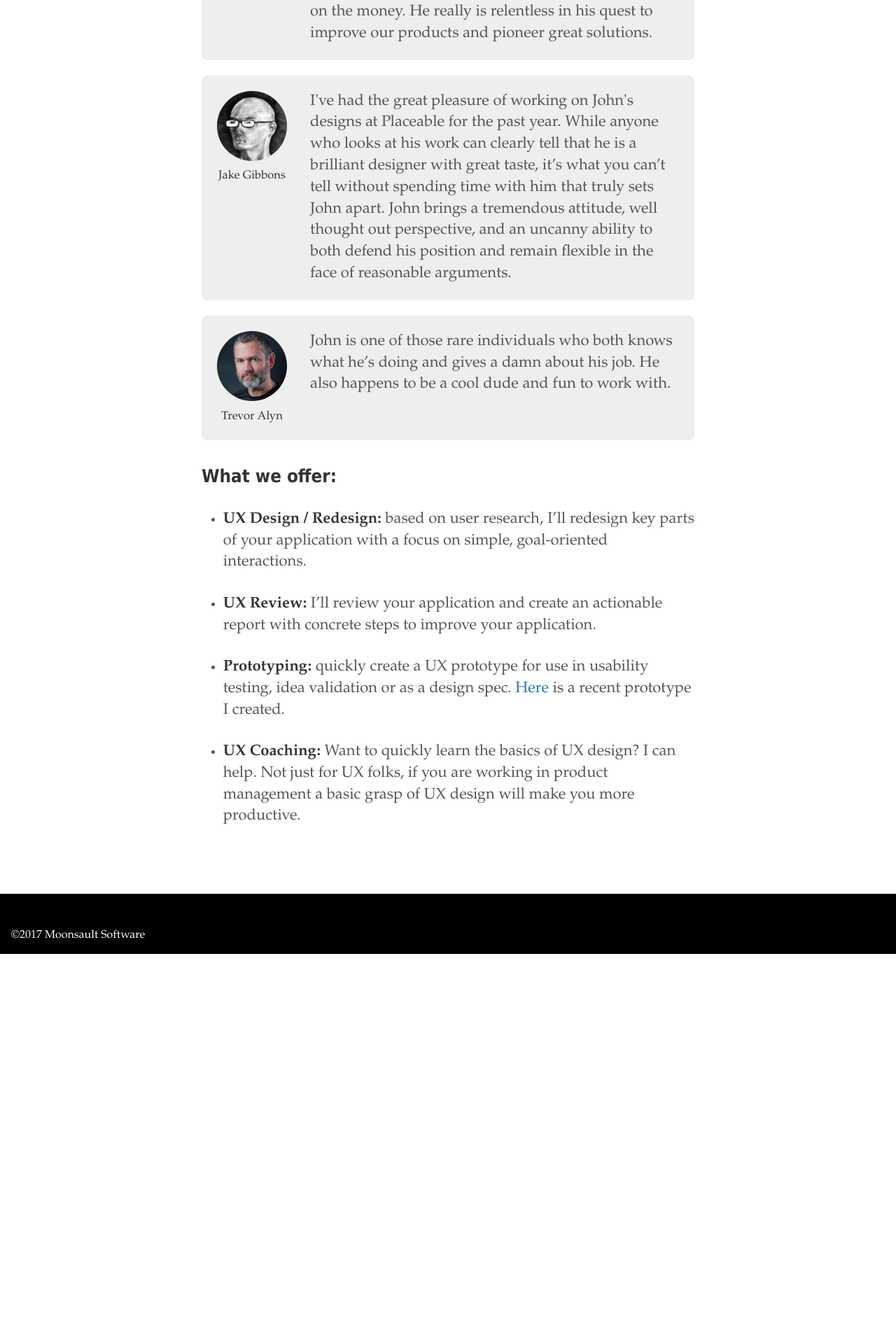
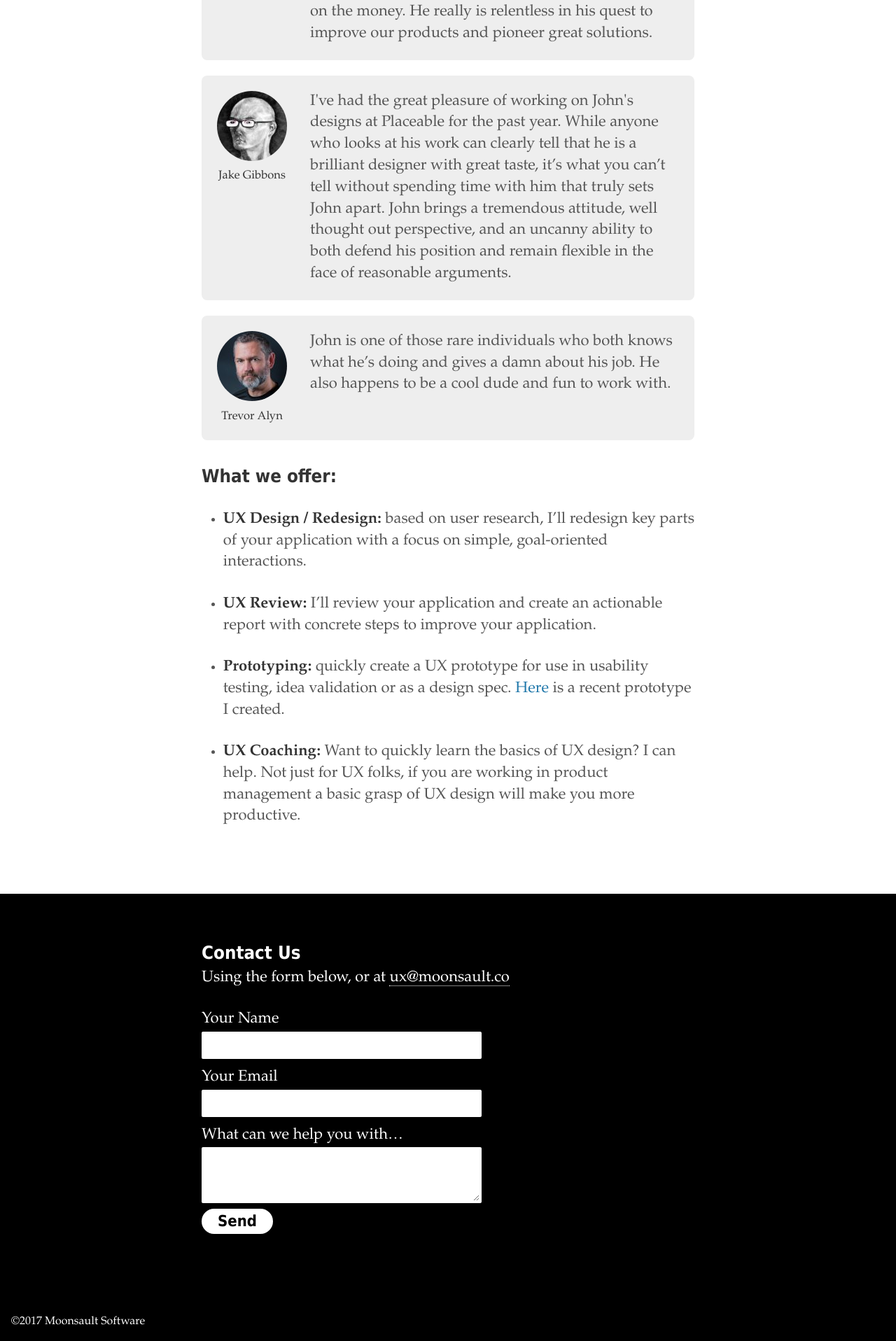
Before and after one commit to moonsaultco/moonsaultco.github.io, a Jekyll site: the page built from ux/index.html, in a window 1280 px wide. Shown: the part 913-2829 px from the top of the page at 70% size. Built offline with Jekyll 4.4.1, drawn with Linux system fonts in a browser that asks for light colours; before the commit the page ends 2276 px from its top, so only the background shows below that.

Commit message:
add new contact for to ux page

```diff
--- a/_includes/index.scss
+++ b/_includes/index.scss
@@ -258,8 +258,9 @@ section {
 #contact, .footer {
 	background-color: black;
 	color: white;
-	h2 {
+	h2, h3 {
 		color: white;
+		margin-top: 0;
 	}
 	a {
 		color: white;
--- a/ux/index.html
+++ b/ux/index.html
@@ -35,7 +35,13 @@ Moonsault UX is lead by John Phillips, an interaction designer with over 15 year
 
 {% endcomment %}
 
+{% capture text_3 %}
 
+### Contact Us
+
+Using the form below, or at <ux@moonsault.co>
+
+{% endcapture %}
 
 <section class="header">
 	{% include header.html %}
@@ -83,3 +89,23 @@ Moonsault UX is lead by John Phillips, an interaction designer with over 15 year
 		</div>
 	</div>
 </section>
+
+<section id="contact">
+
+	<div class="center block">
+
+		{{ text_3 | markdownify }}
+
+		<form action="//flipmail.co/api/mxWocdsGsRaqBFG45BDd" method="post">
+			<label for="name">Your Name</label>
+			<input type="text" name="name" id="name">
+			<label for="email">Your Email</label>
+			<input type="email" name="email">
+			<label for="body">What can we help you with…</label>
+			<textarea name="message"></textarea>
+			<input type="hidden" name="_after" value="http://moonsault.co/thanks" />
+			<input type="text" name="_honey" value="" style="display:none">
+			<input type="submit" value="Send">
+		</form>
+	</div>
+</section>
```
